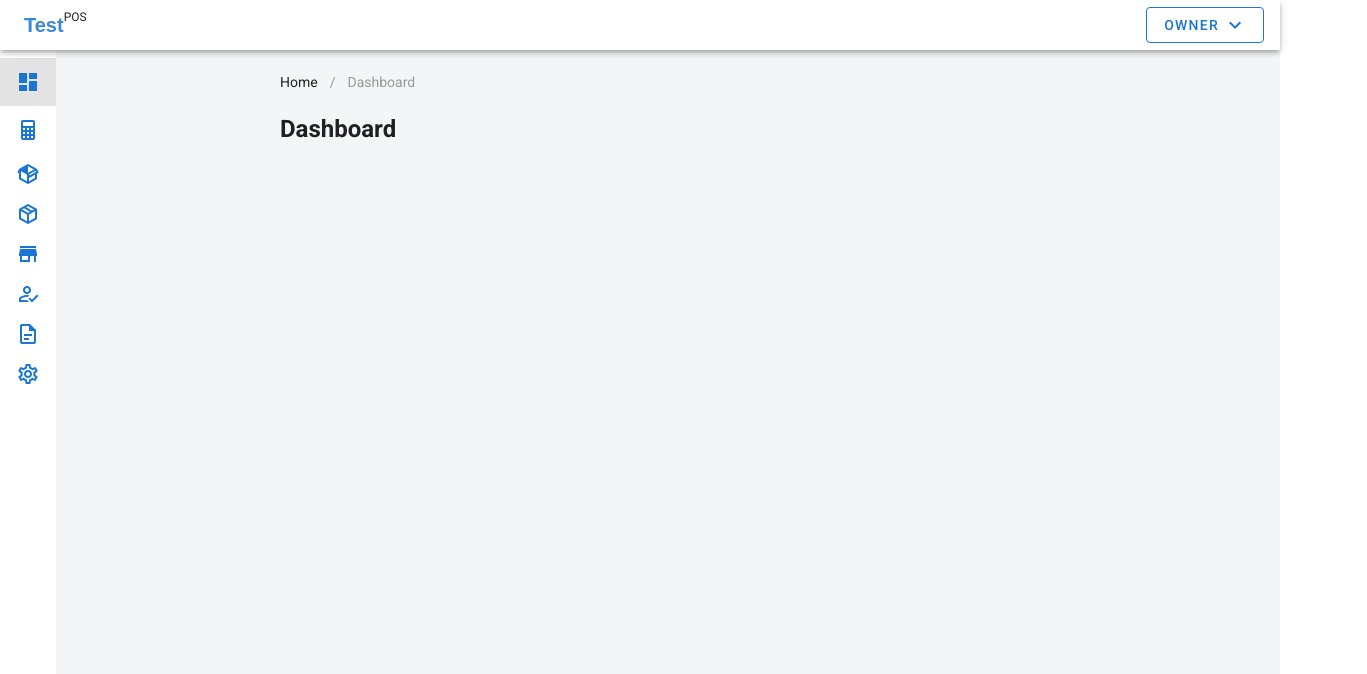
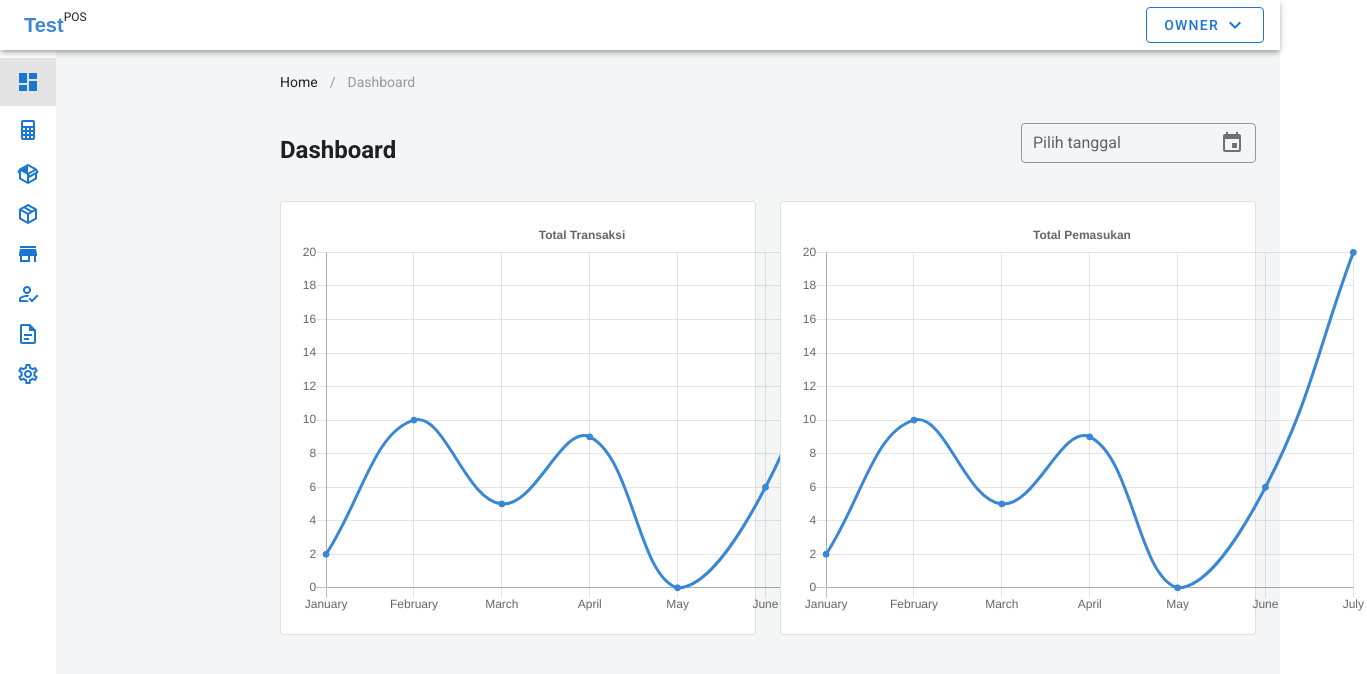
Before and after one commit to Nurhiman20/pos-app, a Vue app: page /dashboard in a window 1280 px wide. Shown: the top 674 px of the page, 1367 px wide, since content can reach past the window. Built offline with nearby package versions, Linux system fonts and the light colour scheme; what vue-html-to-paper would draw is missing.

Commit message:
:sparkles: feat(Dashboard): New layout

```diff
--- a/package.json
+++ b/package.json
@@ -8,10 +8,13 @@
     "lint": "vue-cli-service lint"
   },
   "dependencies": {
+    "chart.js": "^2.9.4",
     "core-js": "^3.6.5",
     "idb": "^6.0.0",
+    "moment": "^2.29.1",
     "vee-validate": "^3.4.5",
     "vue": "^2.6.11",
+    "vue-chartjs": "^3.5.1",
     "vue-html-to-paper": "^1.3.1",
     "vue-json-excel": "^0.3.0",
     "vue-router": "^3.2.0",
--- /dev/null
+++ b/src/views/Dashboard/components/LineChart.vue
@@ -0,0 +1,43 @@
+<script>
+import { Line } from "vue-chartjs";
+
+export default {
+  extends: Line,
+  props: ['title'],
+  mounted() {
+    this.renderChart(
+      {
+        labels: [
+          "January",
+          "February",
+          "March",
+          "April",
+          "May",
+          "June",
+          "July"
+        ],
+        datasets: [
+          {
+            label: 'Total Transaksi',
+            data: [2, 10, 5, 9, 0, 6, 20],
+            backgroundColor: "transparent",
+            borderColor: "#3987D5",
+            pointBackgroundColor: "#3987D5"
+          }
+        ]
+      },
+      {
+        responsive: true,
+        maintainAspectRatio: false,
+        title: {
+          display: true,
+          text: this.title
+        },
+        legend: {
+          display: false
+        }
+      }
+    );
+  }
+};
+</script>
--- a/src/views/Dashboard/index.vue
+++ b/src/views/Dashboard/index.vue
@@ -2,16 +2,94 @@
   <div>
     <div class="d-flex flex-row justify-space-between align-center">
       <h1>Dashboard</h1>
+      <div class="my-auto">
+        <v-menu
+          ref="filterDate"
+          v-model="filterDate"
+          :close-on-content-click="false"
+          :return-value.sync="selectedDate"
+          :nudge-right="-60"
+          transition="scale-transition"
+          offset-y
+          min-width="auto"
+        >
+          <template v-slot:activator="{ on, attrs }">
+            <v-text-field
+              v-model="dateRangeText"
+              label="Pilih tanggal"
+              append-icon="mdi-calendar"
+              class="mt-3"
+              readonly
+              outlined
+              dense
+              v-bind="attrs"
+              v-on="on"
+            ></v-text-field>
+          </template>
+          <v-date-picker
+            v-model="selectedDate"
+            range
+          >
+            <v-spacer></v-spacer>
+            <v-btn
+              text
+              color="primary"
+              @click="filterDate = false"
+            >
+              Cancel
+            </v-btn>
+            <v-btn
+              text
+              color="primary"
+              @click="$refs.filterDate.save(selectedDate)"
+            >
+              OK
+            </v-btn>
+          </v-date-picker>
+        </v-menu>
+      </div>
+    </div>
+    <div class="mt-3">
+      <v-row>
+        <v-col cols="12" md="6" lg="6">
+          <v-card
+            outlined
+            flat
+            class="pa-4"
+          >
+            <line-chart :title="'Total Transaksi'"></line-chart>
+          </v-card>
+        </v-col>
+        <v-col cols="12" md="6" lg="6">
+          <v-card
+            outlined
+            flat
+            class="pa-4"
+          >
+            <line-chart :title="'Total Pemasukan'"></line-chart>
+          </v-card>
+        </v-col>
+      </v-row>
     </div>
   </div>
 </template>
 
 <script>
+import lineChart from "./components/LineChart.vue";
+
 export default {
   components: {
+    lineChart
   },
   data() {
     return {
+      selectedDate: [],
+      filterDate: false
+    }
+  },
+  computed: {
+    dateRangeText () {
+      return this.selectedDate.join(' ~ ')
     }
   }
 }
```
Also changed, not shown: 1 other file (tests, documents, lock files or other folders).
